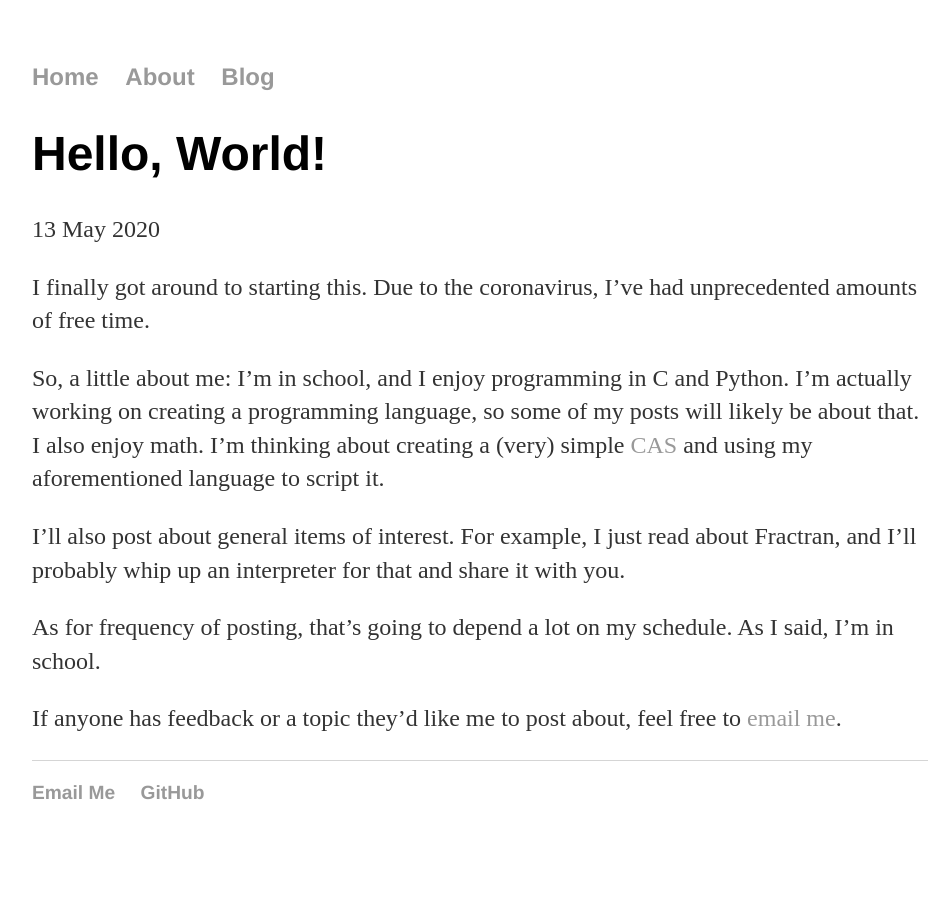
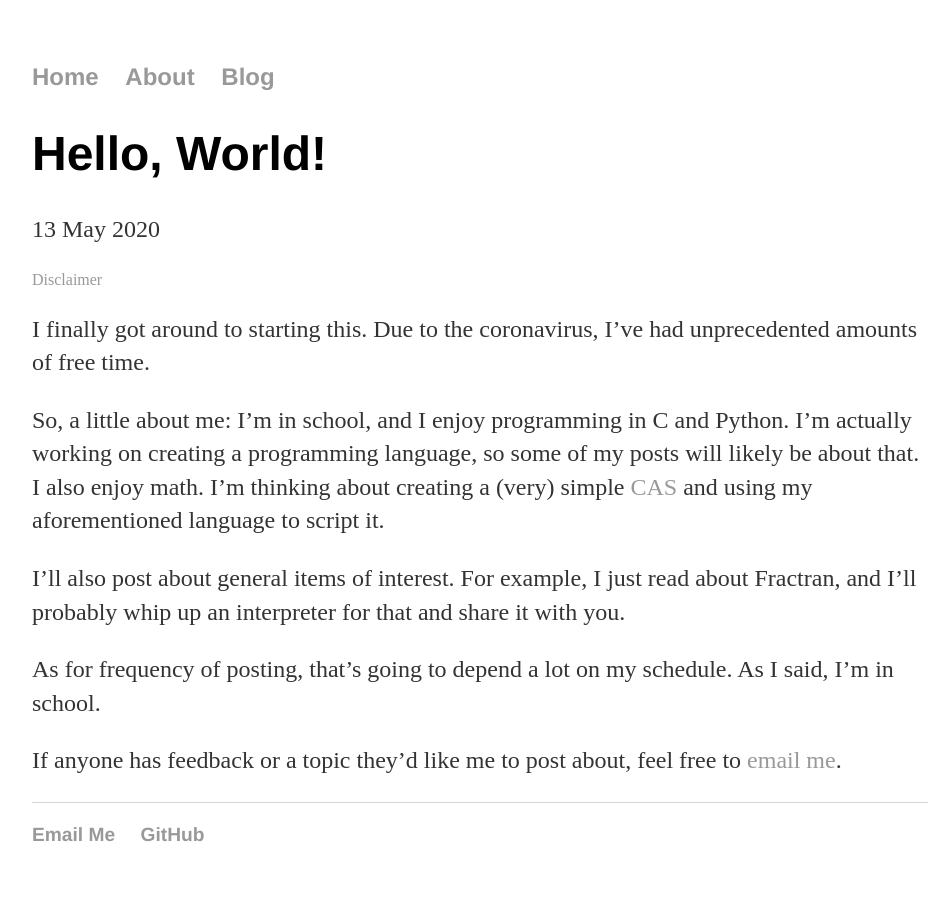
Before and after one commit to reutiteuti/reutiteuti.github.io, a Jekyll site: the page built from _posts/2020-05-13-first-post.md, in a window 1280 px wide. Shown: the whole page, without its empty margins (160-1109 px from the left). Built offline with Jekyll 4.4.1, drawn with Linux system fonts in a browser that asks for light colours.

Commit message:
Update post.html

```diff
--- a/_layouts/post.html
+++ b/_layouts/post.html
@@ -3,6 +3,7 @@ layout: default
 ---
 <h1>{{ page.title }}</h1>
 <p class="meta">{{ page.date | date_to_string }}</p>
+<a href="/about#disclaimer/">Disclaimer</a>
 
 <div class="post">
   {{ content }}
```
